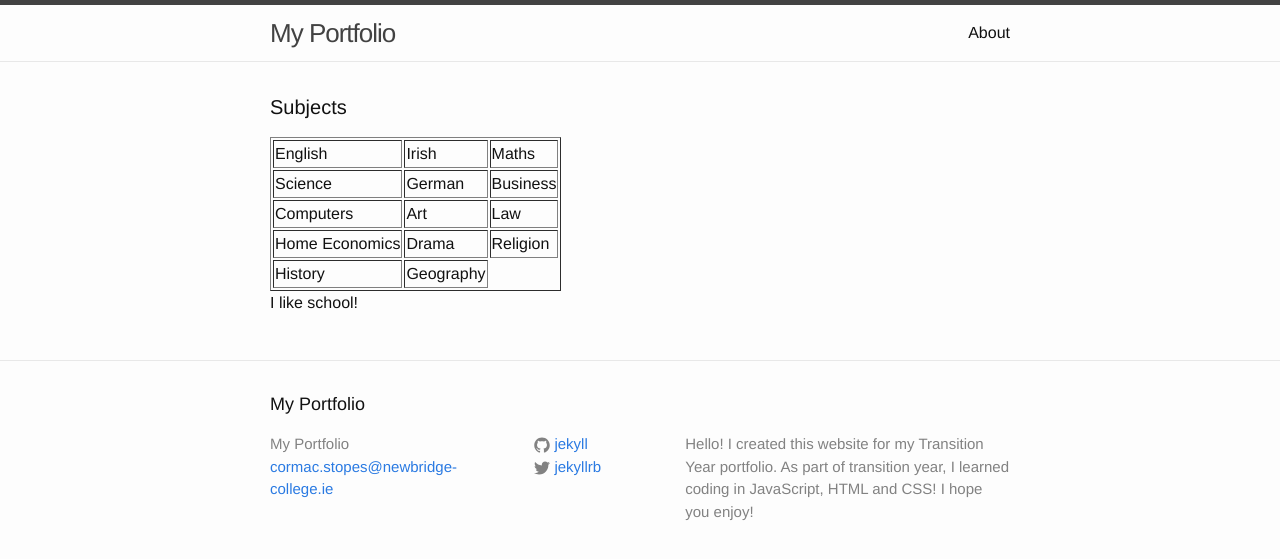
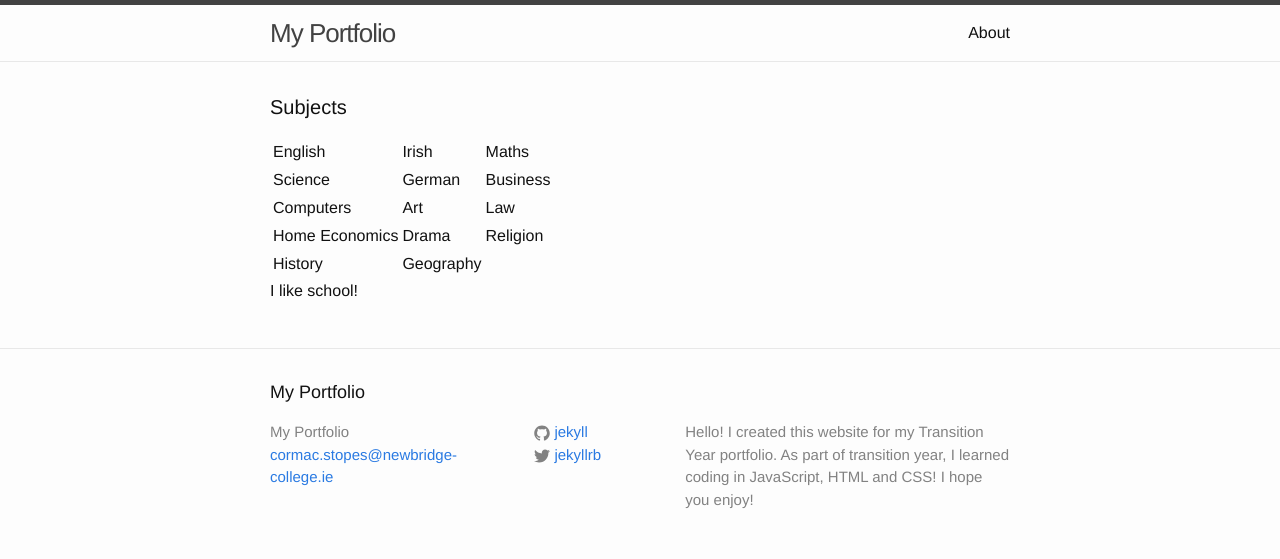
Before and after one commit to cstopes/cstopes.github.io, a Jekyll site: the page built from index.html, in a window 1280 px wide. Shown: the top 559 px of the page. Built offline with Jekyll 4.4.1, drawn with Linux system fonts in a browser that asks for light colours.

Commit message:
Update index.html

```diff
--- a/index.html
+++ b/index.html
@@ -6,7 +6,7 @@ layout: default
 
   <h1 class="page-heading">Subjects</h1>
 
-    <table border = "1px">
+    <table style = "subjects_table">
       <tr>
         <td>English</td>
         <td>Irish</td>
```
